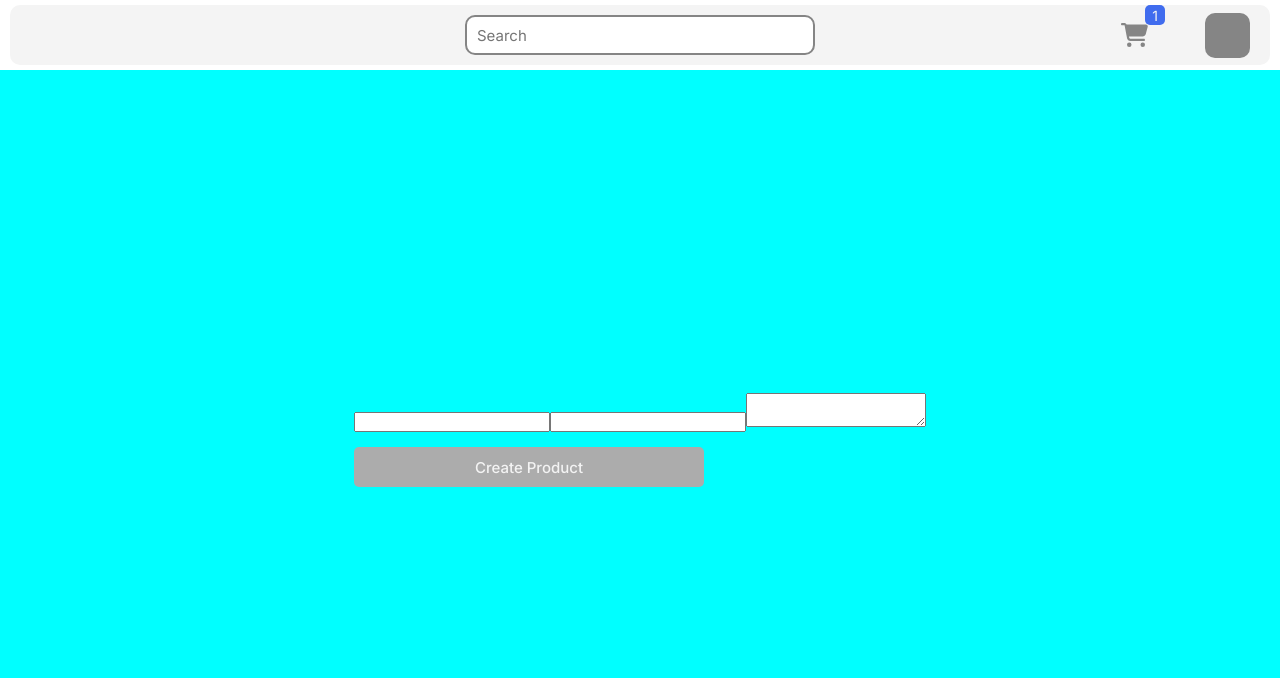
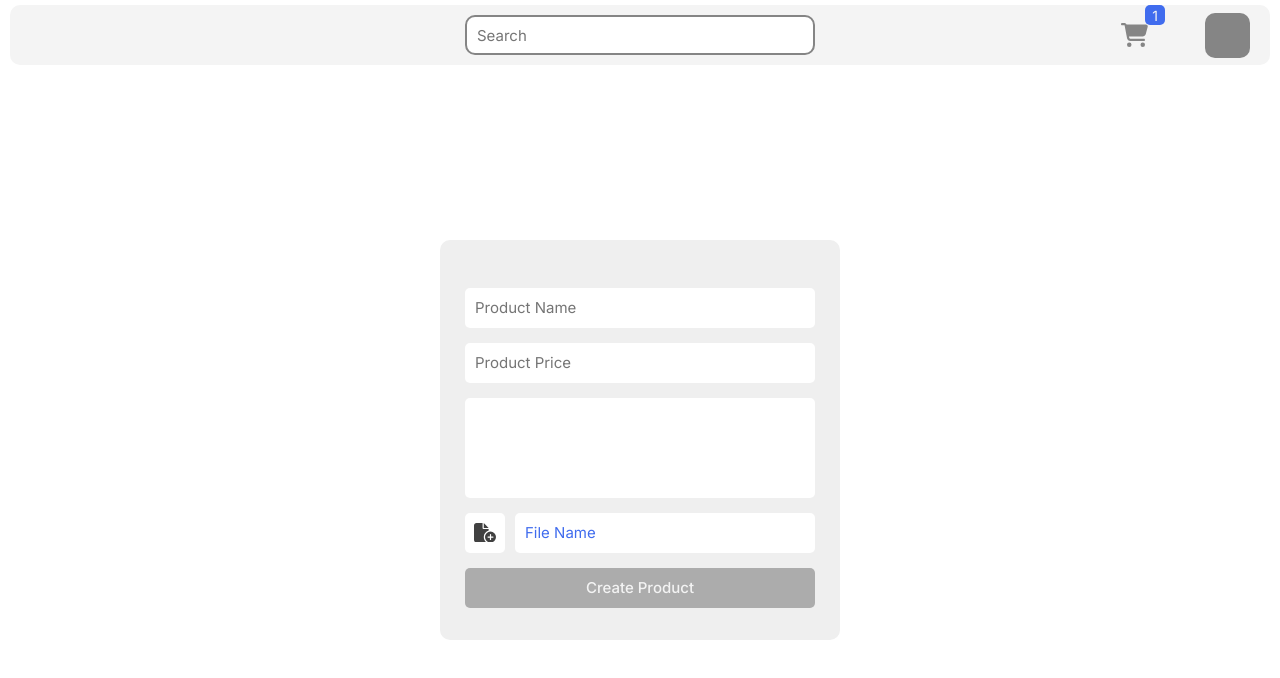
Before and after one commit to AlexNdungu/E-Comm, a React (Vite) app: page /createProduct in a window 1280 px wide. Shown: the top 678 px of the page. Built offline with nearby package versions, Linux system fonts and the light colour scheme.

Commit message:
Create upload new product form

```diff
--- a/src/Layouts/CreateProductForm/CreateProductForm.jsx
+++ b/src/Layouts/CreateProductForm/CreateProductForm.jsx
@@ -6,9 +6,18 @@ function CreateProductForm(){
         <>
             <div className={styles.createProductSection}>
                 <form action="">
-                    <input type="text" name="" id="" />
-                    <input type="number" name="" id="" />
-                    <textarea name="" id=""></textarea>
+                    <input type="text" placeholder="Product Name" id="" />
+                    <input type="number" placeholder="Product Price" id="" />
+                    <textarea id=""></textarea>
+                    <input type="file" id="upload_product_image" className={styles.upload_product_image} />
+                    <div className={styles.select_file_section}>
+                        <div className={styles.select_file_btn}>
+                            <svg xmlns="http://www.w3.org/2000/svg" viewBox="0 0 576 512"><path d="M0 64C0 28.7 28.7 0 64 0H224V128c0 17.7 14.3 32 32 32H384v38.6C310.1 219.5 256 287.4 256 368c0 59.1 29.1 111.3 73.7 143.3c-3.2 .5-6.4 .7-9.7 .7H64c-35.3 0-64-28.7-64-64V64zm384 64H256V0L384 128zm48 96a144 144 0 1 1 0 288 144 144 0 1 1 0-288zm16 80c0-8.8-7.2-16-16-16s-16 7.2-16 16v48H368c-8.8 0-16 7.2-16 16s7.2 16 16 16h48v48c0 8.8 7.2 16 16 16s16-7.2 16-16V384h48c8.8 0 16-7.2 16-16s-7.2-16-16-16H448V304z"/></svg>
+                        </div>
+                        <div className={styles.select_file_show_name}>
+                            <span>File Name</span>
+                        </div>
+                    </div>
                     <Button span="Create Product" />
                 </form>
             </div>
--- a/src/Layouts/CreateProductForm/CreateProductForm.module.css
+++ b/src/Layouts/CreateProductForm/CreateProductForm.module.css
@@ -1,8 +1,87 @@
 .createProductSection {
     width: 100%;
     height: calc(100vh - 60px);
-    background-color: aqua;
     display: flex;
     align-items: center;
     justify-content: center;
 }
+
+form {
+    width: 400px;
+    height: 400px;
+    border-radius: 10px;
+    display: flex;
+    flex-direction: column;
+    align-items: center;
+    justify-content: center;
+    background-color: #EFEFEF;
+}
+
+form input {
+    width: 350px;
+    height: 40px;
+    border-radius: 5px;
+    outline: none;
+    border: none;
+    padding-left: 10px;
+    font-size: 15px;
+    font-weight: 400;
+    margin-top: 15px;
+    color: #406CEE;
+}
+
+form textarea {
+    width: 350px;
+    height: 100px;
+    font-size: 15px;
+    font-weight: 400;
+    margin-top: 15px;
+    border-radius: 5px;
+    outline: none;
+    border: none;
+    resize: none;
+    padding: 10px;
+    color: #406CEE;
+}
+
+.upload_product_image {
+    display: none;
+}
+
+.select_file_section {
+    width: 350px;
+    height: 40px;
+    display: flex;
+    align-items: center;
+    justify-content: space-between;
+    margin-top: 15px;
+}
+
+.select_file_btn {
+    width: 40px;
+    height: 40px;
+    background-color: white;
+    border-radius: 5px;
+    display: flex;
+    align-items: center;
+    justify-content: center;
+}
+
+.select_file_btn svg {
+    width: 22px;
+    fill: #414141;
+}
+
+.select_file_show_name {
+    width: calc(100% - 50px);
+    height: 40px;
+    border-radius: 5px;
+    display: flex;
+    align-items: center;
+    justify-content: flex-start;
+    padding-left: 10px;
+    font-size: 15px;
+    font-weight: 400;
+    color: #406CEE;
+    background-color: white;
+}
```
